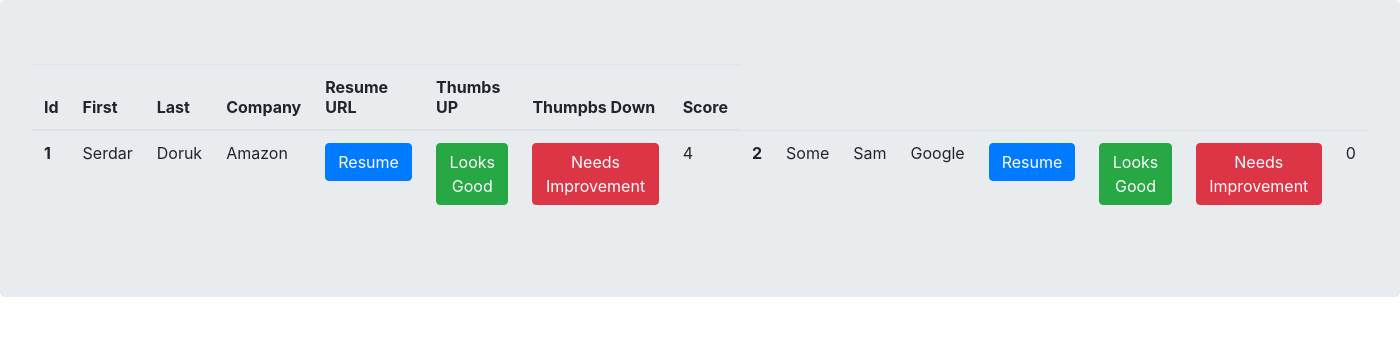
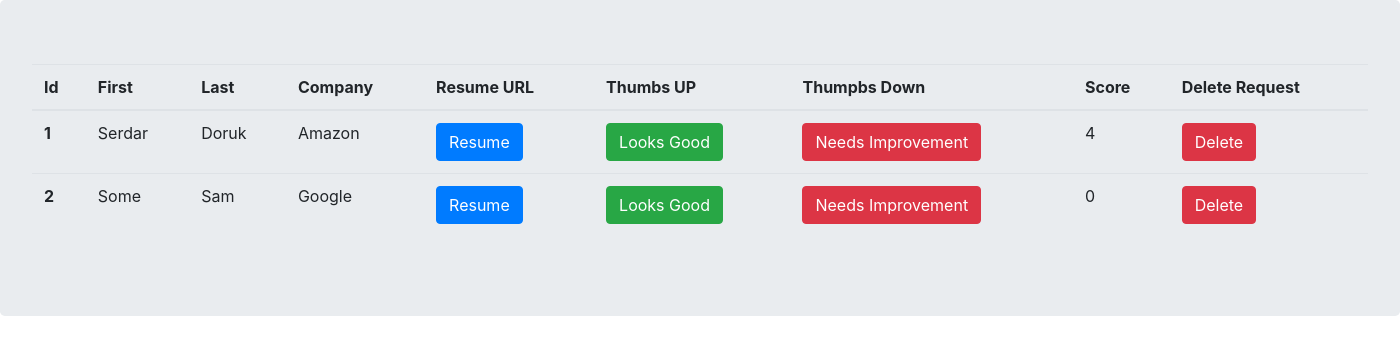
Before and after one commit to serdardoruk/codebreakers-referral-request, a Flask app: page /list in a window 1400 px wide. Shown: the part 56-411 px from the top of the page. Run offline with Flask 2, Linux system fonts and the light colour scheme; data comes from the database, SQL or seed files in the repository; both versions use the stored data as it was after the commit; some libraries are stand-ins or nearby versions.

Commit message:
Added rows

```diff
--- a/app.py
+++ b/app.py
@@ -72,6 +72,14 @@ def needsImprovement(id):
 	db.session.commit()
 	return redirect(url_for("list_referrals"))
 
+@app.route('/deleteRequest/<string:id>', methods = ["GET"])
+def deleteRequest(id):
+	refer = Refer.query.filter_by(id=id).first()
+	db.session.delete(refer)
+	db.session.commit()
+	return redirect(url_for("list_referrals"))
+
+
 @app.route('/form', methods=['GET','POST'])
 def form():
 	name = False
--- a/templates/list.html
+++ b/templates/list.html
@@ -14,10 +14,13 @@
 		  <th scope="col">Thumbs UP</th>
 		  <th scope="col">Thumpbs Down</th>
 		  <th scope="col">Score</th>
+			<th scope="col">Delete Request</th>
+
 		</tr>
 	  </thead>
 	  <tbody>
 	  	{% for ref in refers %}
+		<tr>
 	  		<th scope="row">{{ref.id}}</th>
 			<td>{{ref.name}}</td>
 			<td>{{ref.lastname}}</td>
@@ -26,7 +29,8 @@
 			<td><a href="/looksGood/{{ref.id}}" class = "btn btn-success">Looks Good</a></td>
 			<td><a href="/needsImprovement/{{ref.id}}" class = "btn btn-danger">Needs Improvement</a></td>
 			<td>{{ref.score}}</td>
-
+			<td><a href="/deleteRequest/{{ref.id}}" class = "btn btn-danger">Delete</a></td>
+		</tr>
 	  	{% endfor %}
 
 	  </tbody>
```
Also changed, not shown: data.sqlite.
